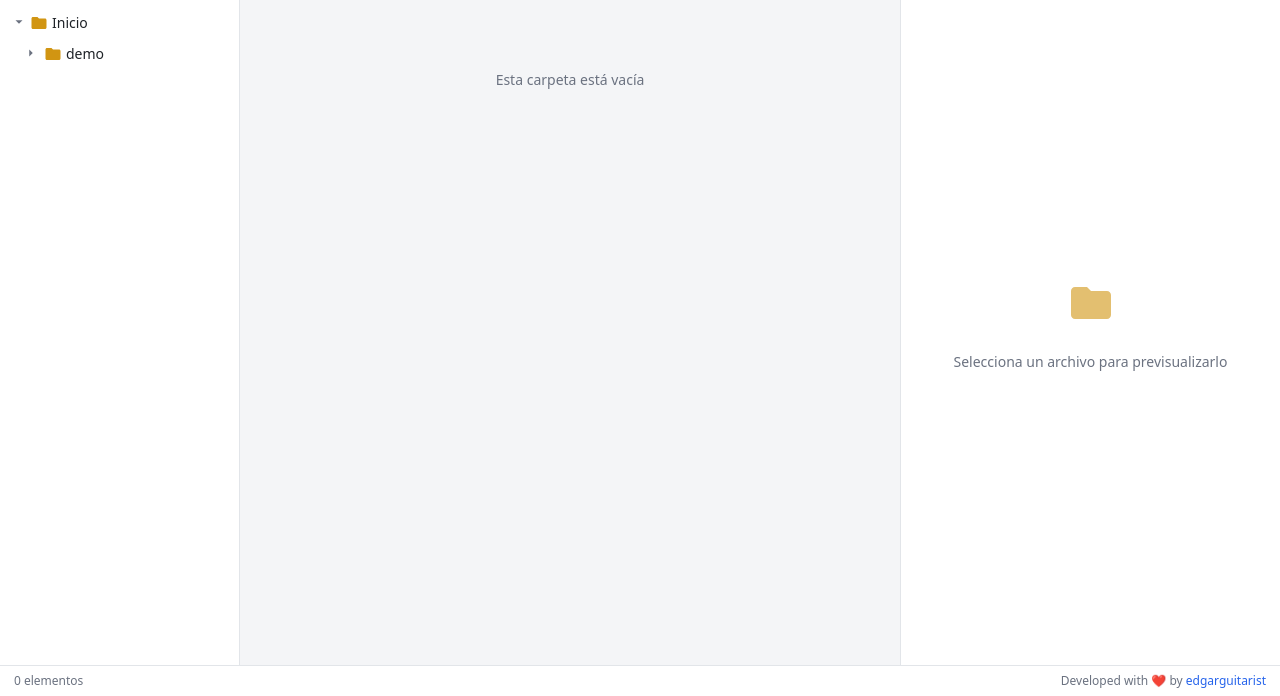
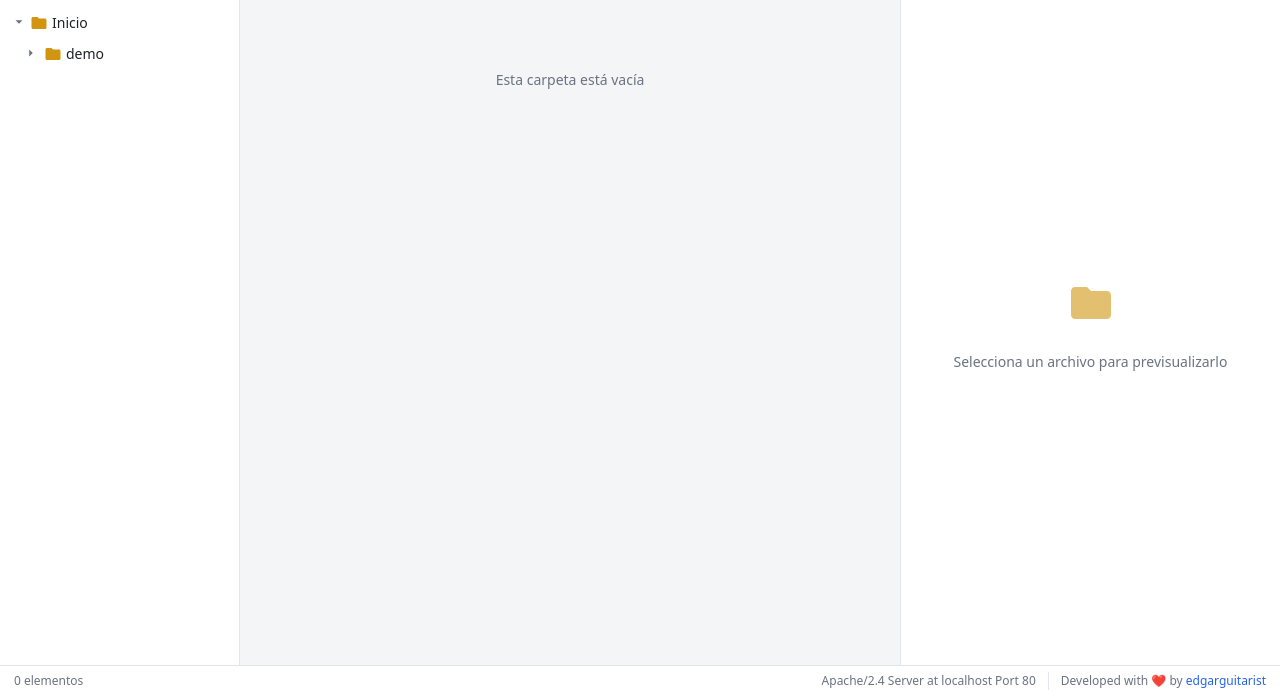
Before and after one commit to edgarguitarist/better-xampp-htdocs-folder, a PHP site: page /src/app.php in a window 1280 px wide. Shown: the part 104-800 px from the top of the page. Run offline with PHP 8.4, Linux system fonts and the light colour scheme.

Commit message:
Show default Apache server signature in the status bar
Add the classic "Apache/x.y (…) Server at host Port n" line (built from
$_SERVER) to the footer, right before the author credit.

Co-Authored-By: Claude Opus 4.8 <noreply@anthropic.com>

```diff
--- a/src/app.css
+++ b/src/app.css
@@ -302,10 +302,15 @@ body.no-preview .resizer[data-resize="preview"] { display: none; }
   background: var(--surface); border-top: 1px solid var(--border);
 }
 .statusbar #statusbar { overflow: hidden; text-overflow: ellipsis; white-space: nowrap; }
-.credit { flex: none; white-space: nowrap; }
+.footer-meta { flex: none; display: flex; align-items: center; gap: 12px; white-space: nowrap; }
+.footer-meta .server-sig + .credit { padding-left: 12px; border-left: 1px solid var(--border); }
+.server-sig { color: var(--muted); }
+.credit { white-space: nowrap; }
 .credit a { color: var(--accent); text-decoration: none; }
 .credit a:hover { text-decoration: underline; }
 .credit .heart { color: #e5484d; }
+@media (max-width: 720px) { .server-sig { display: none; }
+  .footer-meta .server-sig + .credit { padding-left: 0; border-left: 0; } }
 
 /* ------------------------------ galería ------------------------------ */
 .listing.view-gallery {
--- a/src/app.php
+++ b/src/app.php
@@ -19,6 +19,11 @@ $caps = array_keys(array_filter([
     'upload' => ALLOW_UPLOAD,
     'extract' => ALLOW_EXTRACT,
 ]));
+
+// Firma del servidor, como la que Apache muestra por defecto en sus listados.
+$serverSig = ($_SERVER['SERVER_SOFTWARE'] ?? 'Apache')
+    . ' Server at ' . ($_SERVER['SERVER_NAME'] ?? 'localhost')
+    . ' Port ' . ($_SERVER['SERVER_PORT'] ?? '80');
 ?><!DOCTYPE html>
 <html lang="es">
 <head>
@@ -95,8 +100,11 @@ $caps = array_keys(array_filter([
 
   <footer class="statusbar">
     <span id="statusbar"></span>
-    <span class="credit">Developed with <span class="heart">❤️</span> by
-      <a href="https://github.com/edgarguitarist" target="_blank" rel="noopener">edgarguitarist</a>
+    <span class="footer-meta">
+      <span class="server-sig"><?= htmlspecialchars($serverSig) ?></span>
+      <span class="credit">Developed with <span class="heart">❤️</span> by
+        <a href="https://github.com/edgarguitarist" target="_blank" rel="noopener">edgarguitarist</a>
+      </span>
     </span>
   </footer>
 
```
